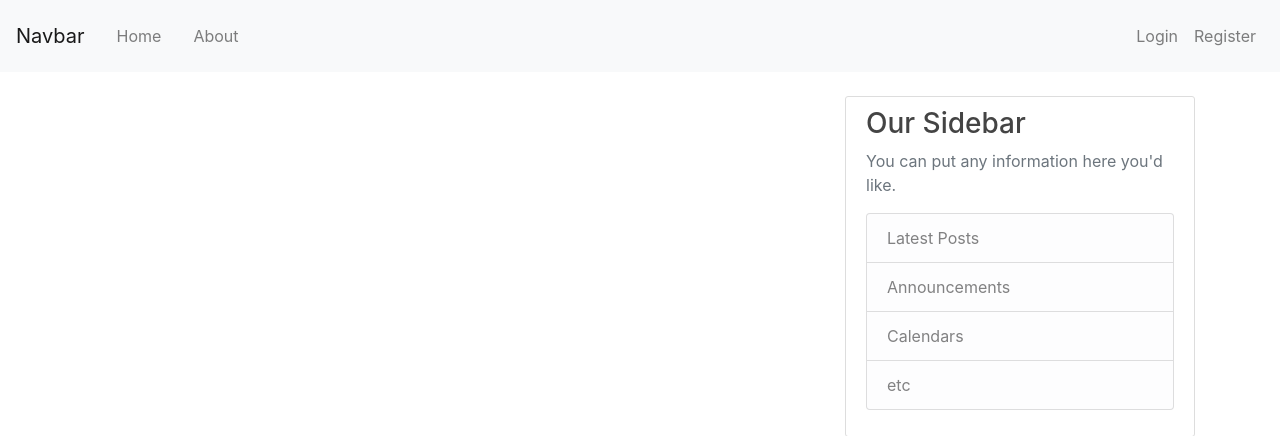
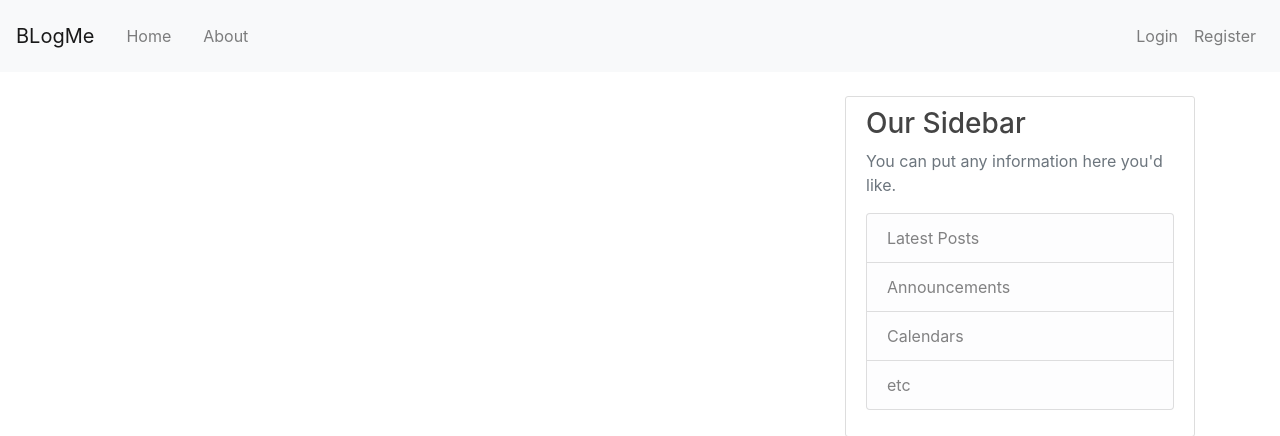
Before and after one commit to megamayoy/MultiUserBlog_Django, a Django app: page / in a window 1280 px wide. Shown: the top 436 px of the page. Run offline with Django 3.2, Linux system fonts and the light colour scheme; data that the repository does not hold is empty; some libraries are stand-ins or nearby versions.

Commit message:
redirect to home page if the logo is clicked

```diff
--- a/blog/templates/blog/base.html
+++ b/blog/templates/blog/base.html
@@ -22,7 +22,7 @@
 
     <!-- navbar -->
    <nav class="navbar navbar-expand-lg navbar-light bg-light">
-   <a class="navbar-brand" href="#">Navbar</a>
+   <a class="navbar-brand" href="{% url 'blog:blog-home' %}">BLogMe</a>
 
 
   <div class="collapse navbar-collapse" id="navbarSupportedContent">
```
